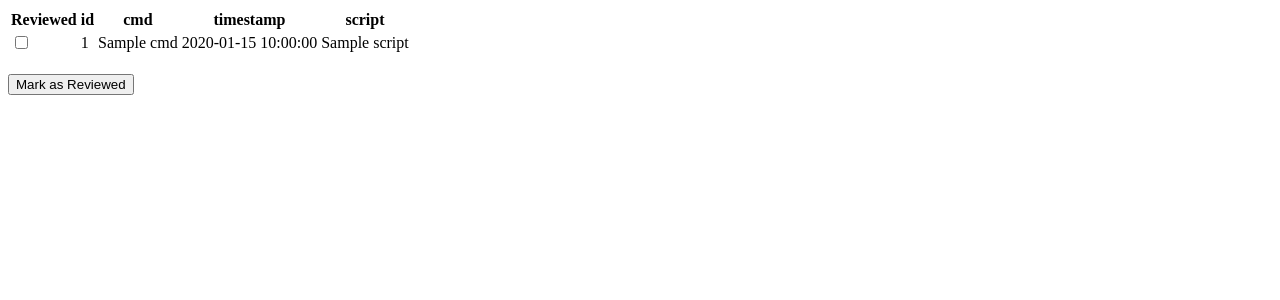
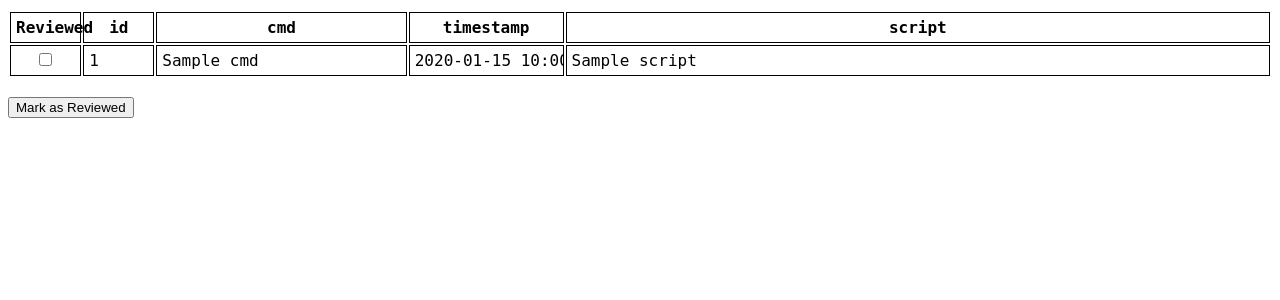
Before and after one commit to cs50/help50-deprecated, a Flask app: template templates/review.html in a window 1280 px wide. Shown: the top 300 px of the page. Run offline with Flask 2, Linux system fonts and the light colour scheme; the template is opened without the code that fills it: most values are stand-ins (such as "Sample title", 1, 10 or a date in 2020); some libraries are stand-ins or nearby versions.

Commit message:
relocates styling and fixes IDs

```diff
--- a/templates/layout.html
+++ b/templates/layout.html
@@ -29,61 +29,6 @@
                     padding: 0;
                 }
 
-                pre {
-                    white-space: pre-wrap;
-                    word-break: break-word;
-                }
-
-                table, th, td {
-                    border: 1px solid black;
-                    padding: 5px;
-                    white-space: pre;
-                }
-
-                table {
-                    margin: 0;
-                    table-layout: fixed;
-                    width: 100%;
-                }
-
-                td {
-                    overflow: hidden;
-                    text-overflow: hidden;
-                }
-
-                label {
-                    display: inline-block;
-                    height: 100%;
-                    width: 100%;
-                }
-
-                input[type=checkbox] {
-                    display: block;
-                    margin: auto;
-                    position: relative;
-                    top: 50%;
-                }
-
-                .reviewed {
-                    width: 7%;
-                }
-
-                .id {
-                    width: 5%;
-                }
-
-                .cmd {
-                    width: 15%;
-                }
-
-                .timestamp {
-                    width: 10%;
-                }
-
-                .script {
-                    width: 63%;
-                }
-
             </style>
 
         <title>CS50 Help</title>
--- a/templates/review.html
+++ b/templates/review.html
@@ -2,17 +2,75 @@
 {% block head %}
 <style>
 
-    /* TODO */
+    body {
+        font-family: Hack, monospace;
+        margin-top: 10px;
+        padding: 0;
+    }
+
+    pre {
+        white-space: pre-wrap;
+        word-break: break-word;
+    }
+
+    th, td {
+        border: 1px solid black;
+        padding: 5px;
+        white-space: pre;
+    }
+
+    table {
+        margin: 0;
+        table-layout: fixed;
+        width: 100%;
+    }
+
+    td {
+        overflow: hidden;
+        text-overflow: hidden;
+    }
+
+    label {
+        display: inline-block;
+        height: 100%;
+        width: 100%;
+    }
+
+    input[type=checkbox] {
+        display: block;
+        margin: auto;
+        position: relative;
+        top: 50%;
+    }
+
+    .reviewed {
+        width: 5%;
+    }
+
+    .id {
+        width: 5%;
+    }
+
+    .cmd {
+        width: 20%;
+    }
+
+    .timestamp {
+        width: 12%;
+    }
+
+    .script {
+        width: 58%;
+    }
+
+    .container {
+        width: 100%;
+    }
 
 </style>
 {% endblock %}
 {% block body %}
 {% if inputs | length > 0 %}
-<style>
-    .container {
-        width: 100%;
-    }
-</style>
 <form action="/review" method="post">
     <table>
         <thead>
```
